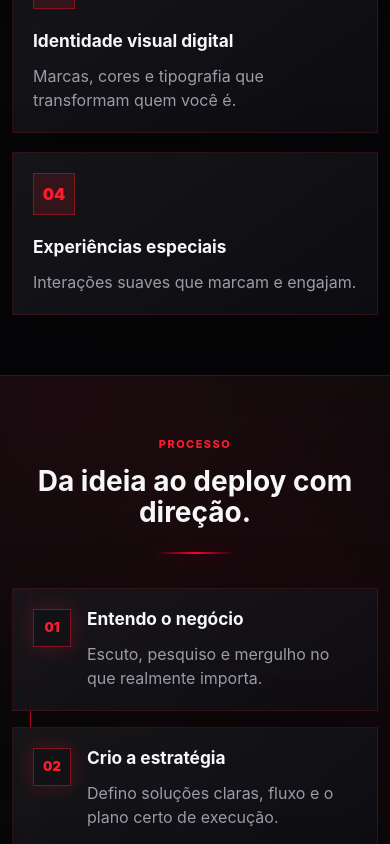
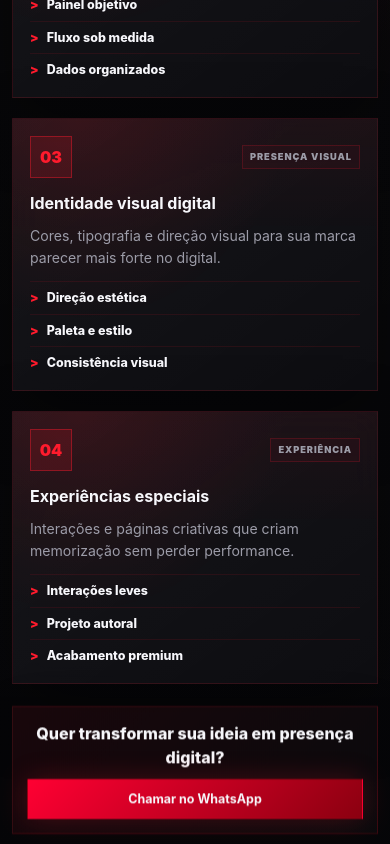
Before and after one commit to coded-by-ck/coded-by-ck, a React (Vite) app: page / in a window 390 px wide. Shown: the part 1900-2744 px from the top of the page. Built offline with nearby package versions, Linux system fonts and the light colour scheme.

Commit message:
Refina secao de servicos

```diff
--- a/src/components/Services.jsx
+++ b/src/components/Services.jsx
@@ -1,4 +1,6 @@
 import { services } from '../data/services'
+
+const whatsappUrl = 'https://wa.me/5567982094572'
 
 function Services() {
   return (
@@ -16,11 +18,31 @@ function Services() {
               style={{ '--reveal-delay': `${index * 70}ms` }}
               key={service.title}
             >
-              <span className="card-icon">{service.icon}</span>
+              <div className="service-card-top">
+                <span className="card-icon">{service.icon}</span>
+                <span className="service-tag">{service.tag}</span>
+              </div>
               <h3>{service.title}</h3>
               <p>{service.description}</p>
+              <ul className="service-benefits" aria-label={`Entregas de ${service.title}`}>
+                {service.benefits.map((benefit) => (
+                  <li key={benefit}>{benefit}</li>
+                ))}
+              </ul>
             </article>
           ))}
+        </div>
+
+        <div className="services-cta reveal">
+          <p>Quer transformar sua ideia em presença digital?</p>
+          <a
+            className="button button-primary"
+            href={whatsappUrl}
+            target="_blank"
+            rel="noreferrer"
+          >
+            Chamar no WhatsApp
+          </a>
         </div>
       </div>
     </section>
--- a/src/data/services.js
+++ b/src/data/services.js
@@ -2,21 +2,29 @@ export const services = [
   {
     icon: '01',
     title: 'Sites de presença',
-    description: 'Páginas que posicionam sua marca e geram confiança.',
+    tag: 'Marca online',
+    description: 'Páginas que posicionam sua marca, geram confiança e abrem caminho para contato.',
+    benefits: ['Landing page premium', 'Visual responsivo', 'CTA direto'],
   },
   {
     icon: '02',
     title: 'Sistemas simples',
-    description: 'Ferramentas práticas que organizam e automatizam.',
+    tag: 'Organização',
+    description: 'Ferramentas práticas para controlar informações, reduzir retrabalho e ganhar clareza.',
+    benefits: ['Painel objetivo', 'Fluxo sob medida', 'Dados organizados'],
   },
   {
     icon: '03',
     title: 'Identidade visual digital',
-    description: 'Marcas, cores e tipografia que transformam quem você é.',
+    tag: 'Presença visual',
+    description: 'Cores, tipografia e direção visual para sua marca parecer mais forte no digital.',
+    benefits: ['Direção estética', 'Paleta e estilo', 'Consistência visual'],
   },
   {
     icon: '04',
     title: 'Experiências especiais',
-    description: 'Interações suaves que marcam e engajam.',
+    tag: 'Experiência',
+    description: 'Interações e páginas criativas que criam memorização sem perder performance.',
+    benefits: ['Interações leves', 'Projeto autoral', 'Acabamento premium'],
   },
 ]
--- a/src/styles/layout.css
+++ b/src/styles/layout.css
@@ -530,6 +530,114 @@
   font-size: 1.15rem;
 }
 
+.service-card {
+  position: relative;
+  display: flex;
+  flex-direction: column;
+  min-height: 100%;
+  padding: 22px;
+  overflow: hidden;
+}
+
+.service-card::before {
+  position: absolute;
+  inset: 0;
+  content: "";
+  pointer-events: none;
+  background:
+    radial-gradient(circle at 18% 0%, rgba(255, 27, 45, 0.12), transparent 13rem),
+    linear-gradient(180deg, rgba(255, 27, 45, 0.06), transparent 44%);
+  opacity: 0.86;
+}
+
+.service-card > * {
+  position: relative;
+  z-index: 1;
+}
+
+.service-card-top {
+  display: flex;
+  align-items: center;
+  justify-content: space-between;
+  gap: 12px;
+  margin-bottom: 18px;
+}
+
+.service-card .card-icon {
+  margin-bottom: 0;
+}
+
+.service-tag {
+  border: 1px solid rgba(255, 27, 45, 0.18);
+  padding: 4px 7px;
+  color: var(--muted);
+  background: rgba(255, 27, 45, 0.045);
+  font-size: 0.58rem;
+  font-weight: 900;
+  letter-spacing: 0.1em;
+  text-transform: uppercase;
+}
+
+.service-card h3 {
+  max-width: 260px;
+  font-size: 1.12rem;
+}
+
+.service-card p {
+  min-height: 66px;
+  line-height: 1.55;
+}
+
+.service-benefits {
+  display: grid;
+  gap: 8px;
+  margin-top: auto;
+  padding-top: 18px;
+}
+
+.service-benefits li {
+  border-top: 1px solid rgba(255, 27, 45, 0.1);
+  padding-top: 7px;
+  color: var(--text);
+  font-size: 0.82rem;
+  font-weight: 800;
+}
+
+.services-cta {
+  display: flex;
+  align-items: center;
+  justify-content: center;
+  gap: 14px;
+  max-width: 760px;
+  margin: 28px auto 0;
+  border: 1px solid rgba(255, 27, 45, 0.16);
+  padding: 14px 16px;
+  background:
+    linear-gradient(135deg, rgba(255, 27, 45, 0.08), rgba(255, 255, 255, 0.018)),
+    rgba(7, 7, 10, 0.68);
+  box-shadow: 0 20px 58px rgba(0, 0, 0, 0.18);
+}
+
+.services-cta p {
+  margin: 0;
+  color: var(--text);
+  font-weight: 800;
+}
+
+.services-cta .button {
+  min-height: 40px;
+  padding-inline: 14px;
+  font-size: 0.78rem;
+  white-space: nowrap;
+}
+
+.service-benefits li::before {
+  content: ">";
+  margin-right: 8px;
+  color: var(--red);
+  font-weight: 900;
+}
+
 .process-timeline {
   position: relative;
   display: grid;
@@ -1573,6 +1681,25 @@
     padding: 24px;
   }
 
+  .service-card {
+    padding: 20px;
+  }
+
+  .service-card p {
+    min-height: 0;
+  }
+
+  .service-benefits {
+    padding-top: 16px;
+  }
+
+  .services-cta {
+    flex-direction: column;
+    gap: 10px;
+    margin-top: 22px;
+    text-align: center;
+  }
+
   .process-timeline::before {
     left: 18px;
   }
@@ -1900,6 +2027,39 @@
   .client-mode-panel,
   .glass-card {
     padding: 20px;
+  }
+
+  .service-card {
+    padding: 17px;
+  }
+
+  .service-card-top {
+    margin-bottom: 16px;
+  }
+
+  .service-card h3 {
+    font-size: 1rem;
+  }
+
+  .service-card p {
+    font-size: 0.88rem;
+  }
+
+  .service-benefits {
+    gap: 6px;
+    padding-top: 12px;
+  }
+
+  .service-benefits li {
+    font-size: 0.78rem;
+  }
+
+  .services-cta {
+    padding: 14px;
+  }
+
+  .services-cta .button {
+    width: 100%;
   }
 
   .client-mode-section .section-heading {
```
